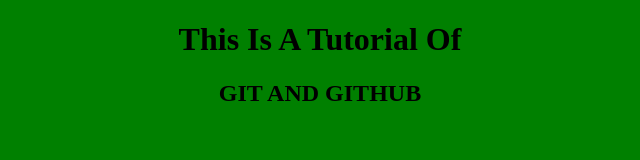
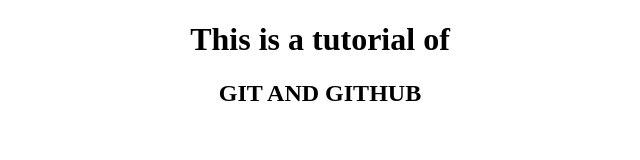
Before and after one commit to sebassilvap/testing-git, a plain HTML site: page index.html in a window 1280 px wide. Shown: the whole page, without its empty margins (320-960 px from the left). Drawn offline with Linux system fonts and the light colour scheme.

Commit message:
some cherrors

```diff
--- a/styles.css
+++ b/styles.css
@@ -1,10 +1,10 @@
 body {
-  background: green;
+  backgrund: green;
 }
 
 h1 {
   text-align: center;
-  text-transform: capitalize;
+  text-tranform: capitalze;
 }
 
 h2 {
```
